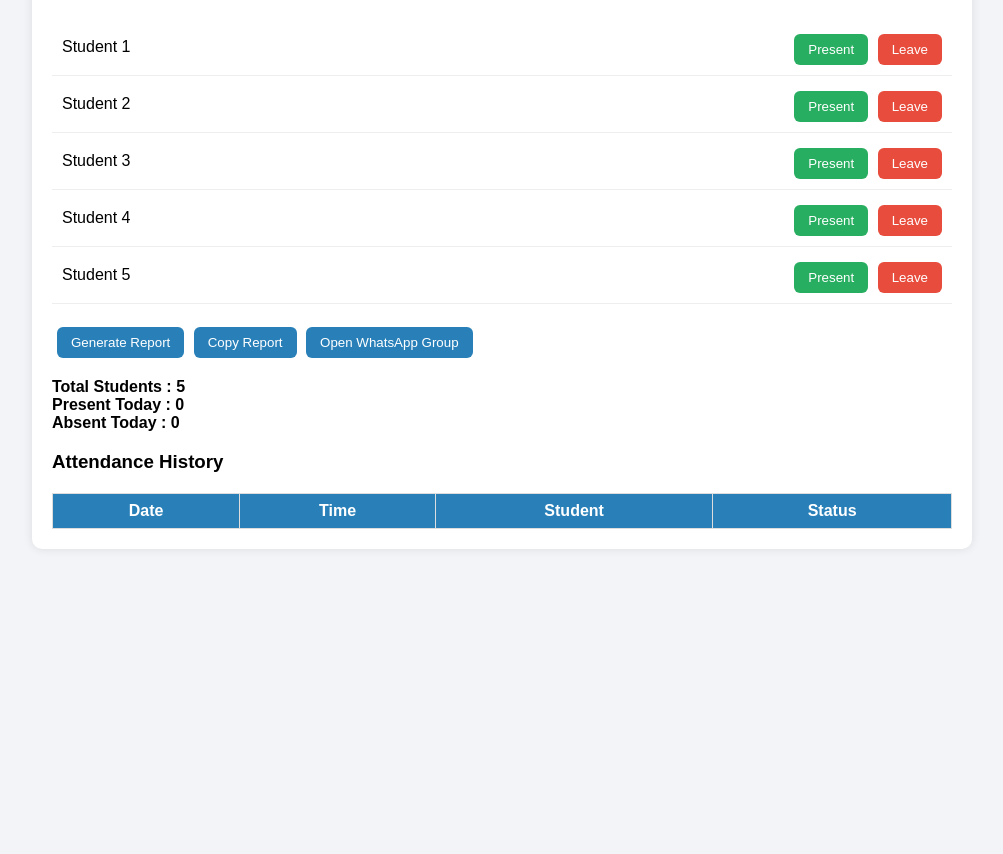
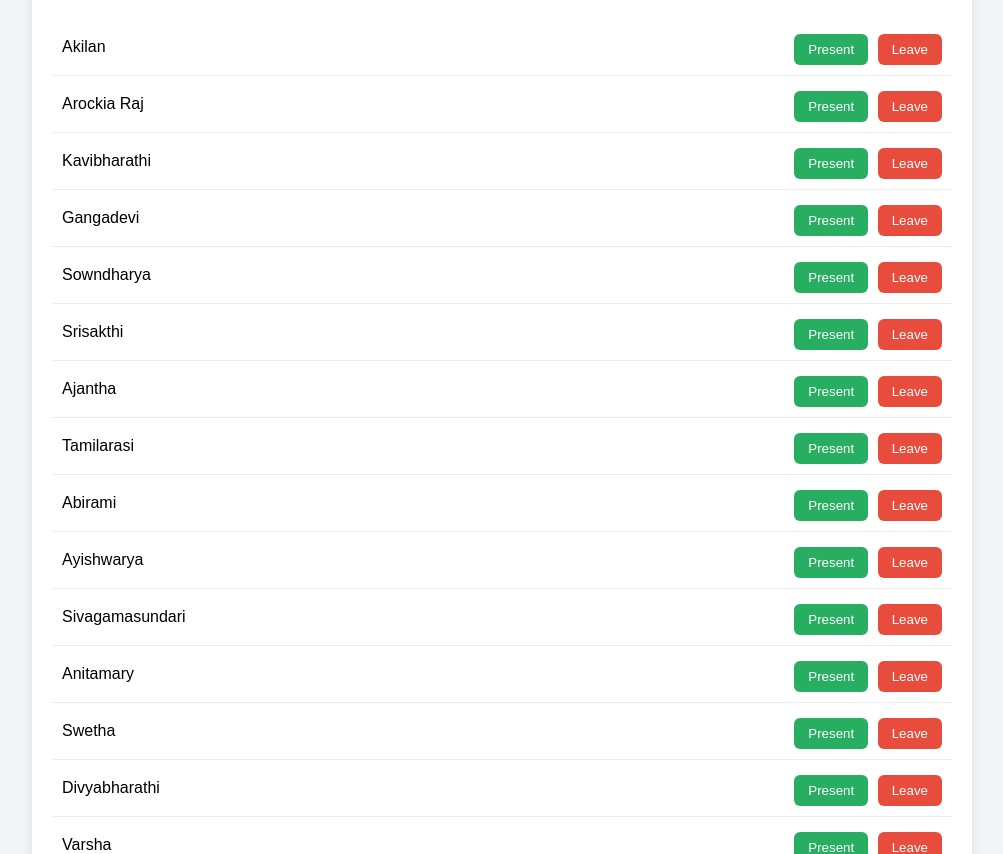
Before and after one commit to Aro5683/B.Ed-Attendance, a plain HTML site: page index.html in a window 1280 px wide. Shown: the part 109-963 px from the top of the page, without its empty margins (138-1141 px from the left). Before the commit the page ends 800 px from the top, so only its background shows below. Drawn offline with Linux system fonts and the light colour scheme.

Commit message:
Update index.html

```diff
--- a/index.html
+++ b/index.html
@@ -129,11 +129,23 @@ margin-left:5px;
 /* ---------- STUDENTS ---------- */
 
 const students=[
-"Student 1",
-"Student 2",
-"Student 3",
-"Student 4",
-"Student 5"
+"Akilan",
+"Arockia Raj",
+"Kavibharathi",
+"Gangadevi",
+"Sowndharya",
+  "Srisakthi",
+"Ajantha",
+"Tamilarasi",
+"Abirami",
+  "Ayishwarya",
+"Sivagamasundari",
+"Anitamary",
+"Swetha",
+ "Divyabharathi",
+"Varsha",
+"Kiruthiga"
+
 ]
 
 /* ---------- MONTH RESET ---------- */
```
